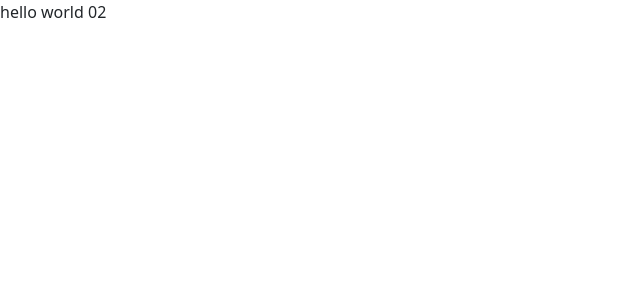
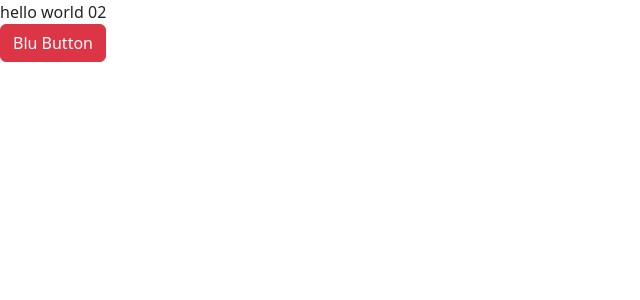
Before and after one commit to StovMedina/blu-front-end, a React (Create React App) app: page / in a window 1280 px wide. Shown: the top 300 px of the page, without its empty margins (0-640 px from the left). Built offline with nearby package versions, Linux system fonts and the light colour scheme.

Commit message:
button component created

```diff
--- a/src/App.js
+++ b/src/App.js
@@ -1,7 +1,13 @@
 import "./App.scss";
+import BluButton from "./components/Button/BluButton";
 
 function App() {
-  return <div className="App">hello world 02</div>;
+  return (
+    <div className="App">
+      hello world 02
+      <BluButton text="Blu Button" variant="danger" />
+    </div>
+  );
 }
 
 export default App;
--- /dev/null
+++ b/src/components/Button/BluButton.js
@@ -0,0 +1,12 @@
+import React from "react";
+import Button from "react-bootstrap/Button";
+
+const BluButton = (props) => {
+  return (
+    <div>
+      <Button variant={props.variant}>{props.text}</Button>
+    </div>
+  );
+};
+
+export default BluButton;
```
